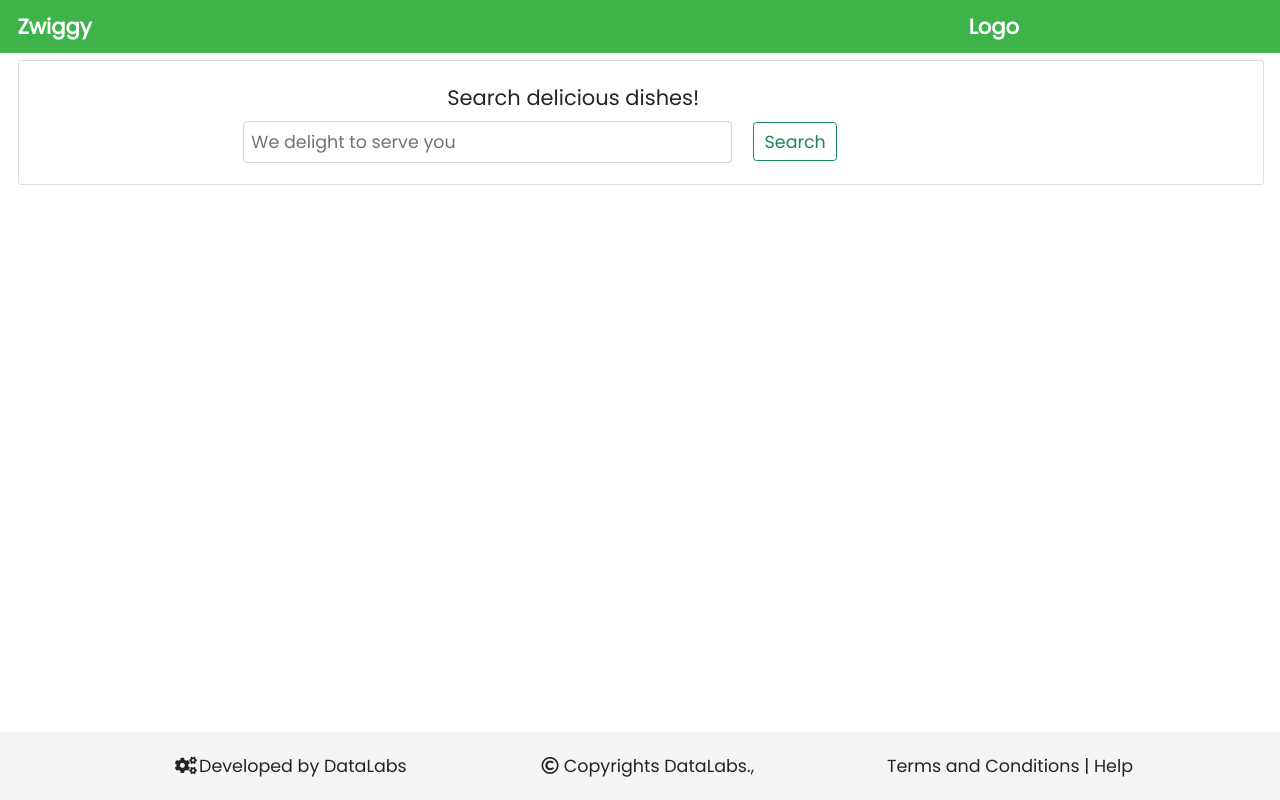
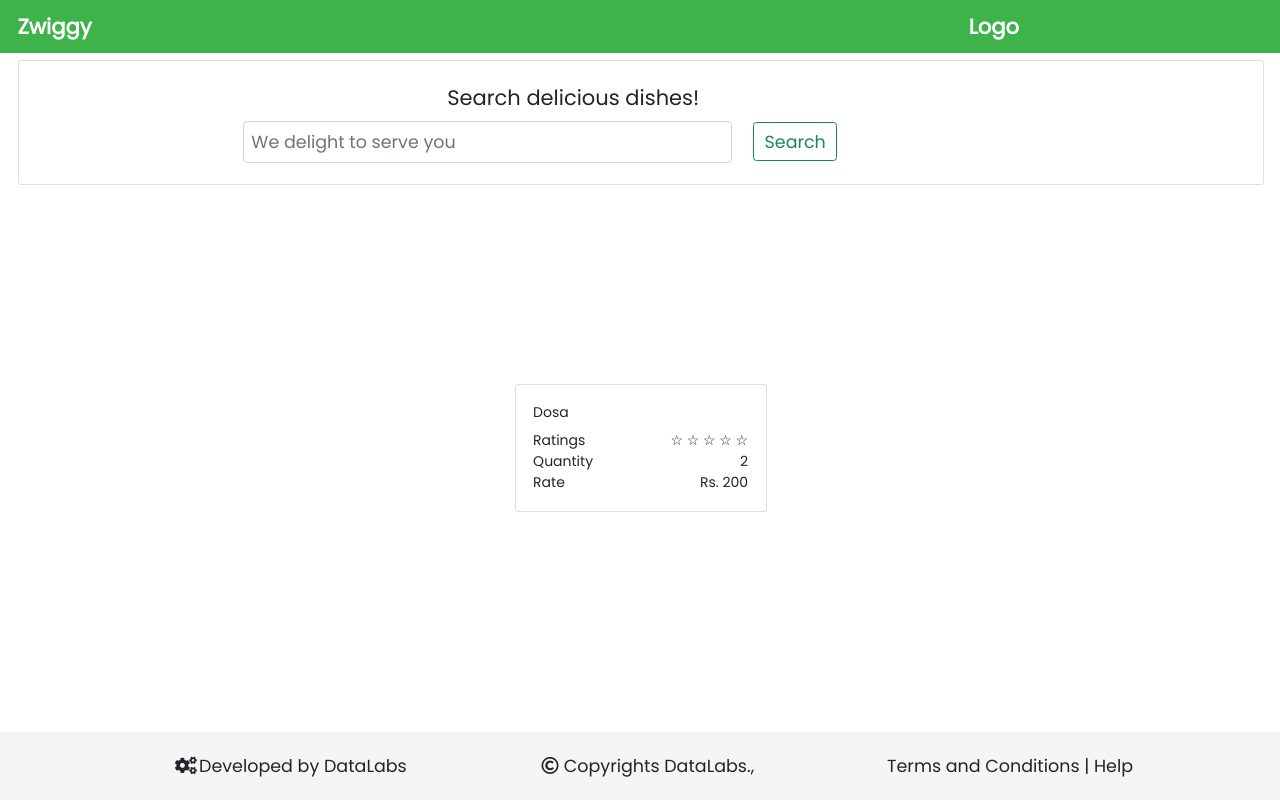
Before and after one commit to vengateshkarthick/zwiggy, a React (Create React App) app in the folder Zwiggy/: page / in a window 1280 px wide. Built offline with nearby package versions, Linux system fonts and the light colour scheme.

Commit message:
crrated item card

```diff
--- a/Zwiggy/src/components/App.jsx
+++ b/Zwiggy/src/components/Layout/App.jsx
@@ -1,6 +1,6 @@
 import React from 'react'
 import Footer from './Footer'
-import Maincontent from './main-content/Maincontent'
+import Maincontent from '../views/Maincontent'
 import Navbar from './Navbar'
 const App = () => {
   return (
--- a/Zwiggy/src/components/main-content/Maincontent.jsx
+++ /dev/null
@@ -1,10 +0,0 @@
-import React from 'react'
-import Searchbar from './Searchbar'
-const Maincontent = () => {
-  return (
-    <div className="container-fluid">
-      <Searchbar />
-    </div>
-  )
-}
-export default Maincontent
--- /dev/null
+++ b/Zwiggy/src/components/views/Maincontent.jsx
@@ -0,0 +1,15 @@
+import React from 'react'
+import Searchbar from './serachBox/Searchbar'
+import Itemgrid from './itemGrid/index'
+const Maincontent = () => {
+  return (
+    <>
+      <div className="container-fluid d-flex flex-column">
+        <Searchbar />
+
+        <Itemgrid />
+      </div>
+    </>
+  )
+}
+export default Maincontent
--- /dev/null
+++ b/Zwiggy/src/components/views/itemGrid/index.tsx
@@ -0,0 +1,44 @@
+import * as React from 'react';
+
+const Itemgrid = () => {
+    const getRatings = (i: number) => <span dangerouslySetInnerHTML={{ __html: new Array<String>(5).fill(String.fromCharCode(9734), 0, i).join(" ") }}></span>
+    const layout = () => {
+        return (
+            <div className="col col-6 col-md-4 fs-6" style={{ fontFamily: "Poppins" }}>
+                <div className="card p-1" style={{ width: "18rem" }}>
+                    <div className="card-body">
+                        <div className="card-title">
+                            Dosa
+                    </div>
+
+                        <div className="card-text">
+                            <div className="d-flex flex-column ">
+                                <div className="row row-cols-12 justify-content-between align-items-center">
+                                    <div className="col col-auto">Ratings</div>
+                                    <div className="col col-auto"> {getRatings(5)}
+                                    </div>
+                                </div>
+                                <div className="row row-cols-12 justify-content-between align-items-center">
+                                    <div className="col col-auto">Quantity</div>
+                                    <div className="col col-auto">{"2"}</div>
+                                </div>
+                                <div className="row row-cols-12 justify-content-between align-items-center">
+                                    <div className="col col-auto">Rate</div>
+                                    <div className="col col-auto">{"Rs. 200 "}</div>
+                                </div>
+                            </div>
+                        </div>
+
+                    </div>
+                </div>
+            </div>
+
+        )
+    }
+    return (
+        <div className="row row-cols-12 m-auto">
+            {layout()}
+        </div>
+    )
+}
+export default Itemgrid;
--- a/Zwiggy/src/index.jsx
+++ b/Zwiggy/src/index.jsx
@@ -1,5 +1,5 @@
 import React from 'react'
-import App from './components/App'
+import App from './components/Layout/App'
 import reactdom from 'react-dom'
 import 'bootstrap/dist/css/bootstrap.css'
 import './components/style.css'
```
Also changed, not shown: Zwiggy/src/api/Items.js (added, +27 -0 lines), Zwiggy/src/components/Layout/Footer.jsx (renamed from Zwiggy/src/components/Footer.jsx), Zwiggy/src/components/Layout/Navbar.jsx (renamed from Zwiggy/src/components/Navbar.jsx), Zwiggy/src/components/views/serachBox/Searchbar.tsx (renamed from Zwiggy/src/components/main-content/Searchbar.tsx), Zwiggy/tsconfig.json (line endings or trailing spaces).
